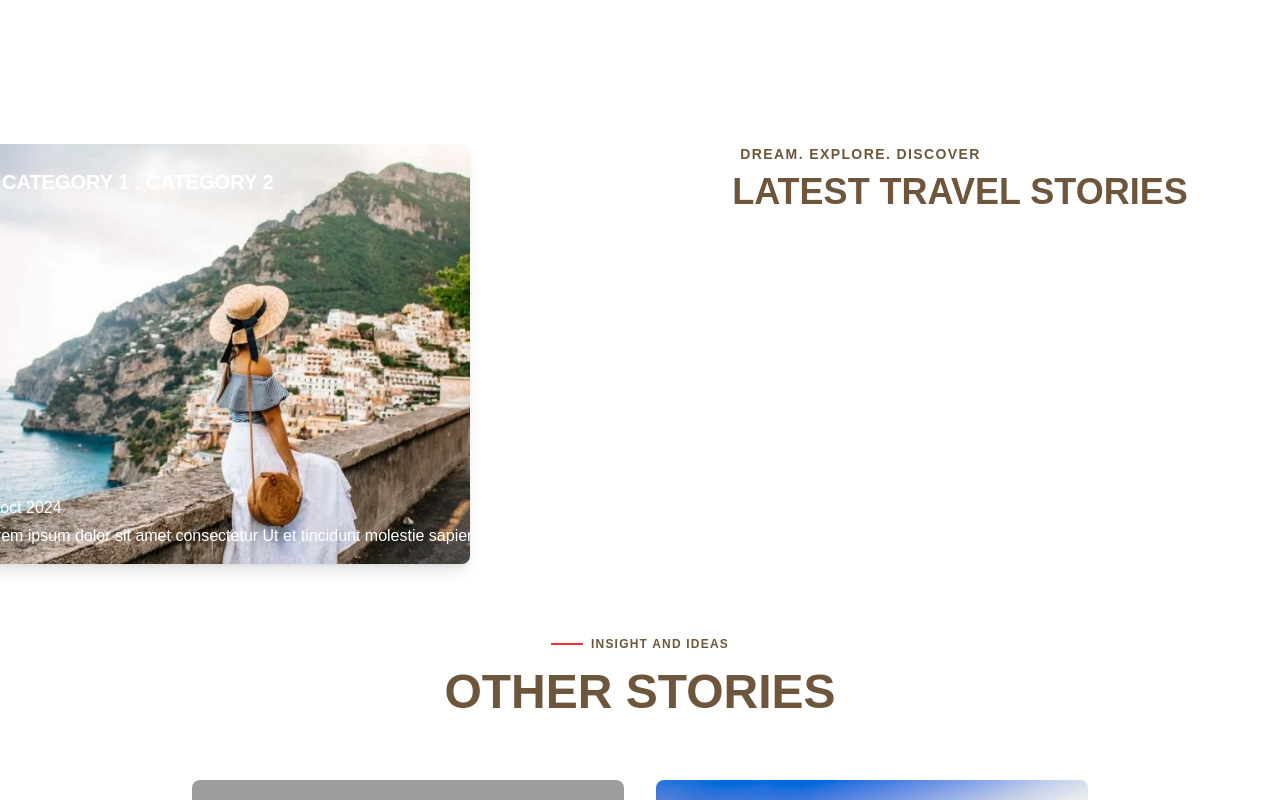
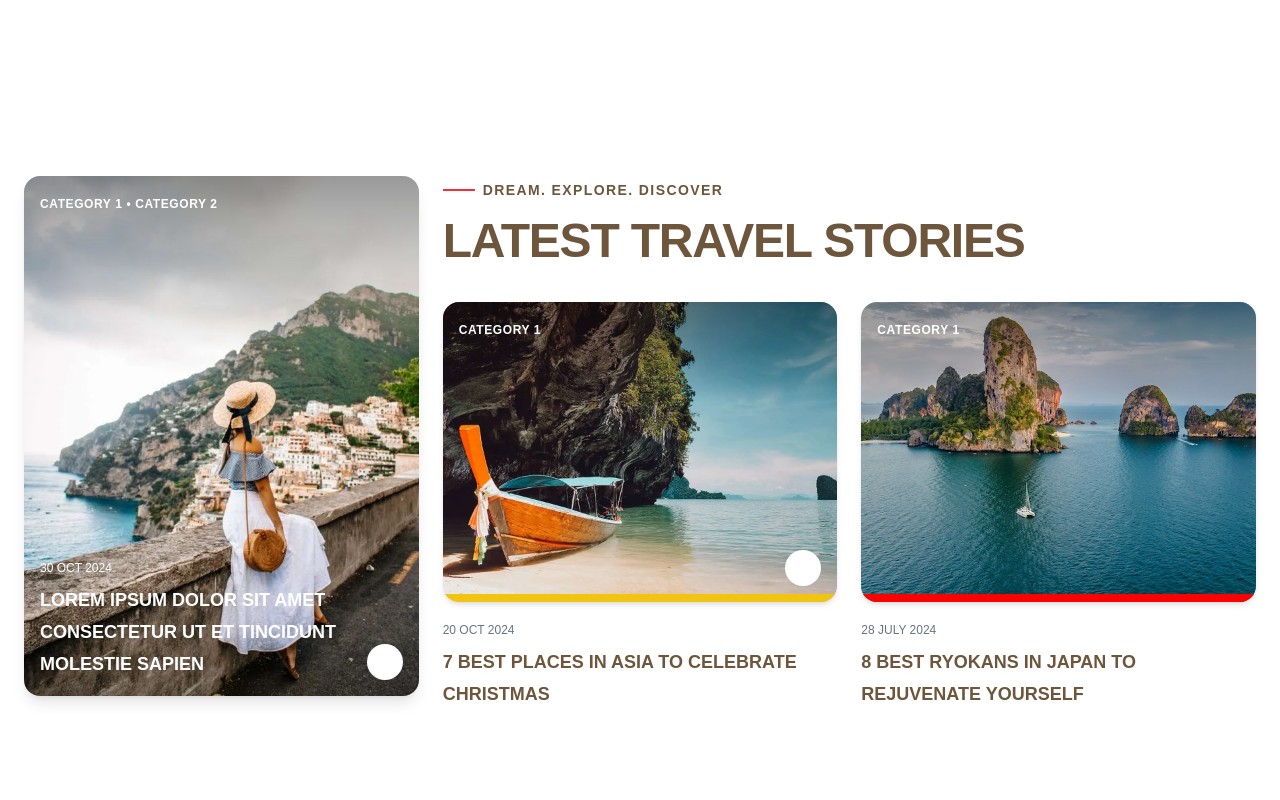
Before and after one commit to senu02/travel-site, a Next.js app in the folder traval-site/: page / in a window 1280 px wide. Shown: the part 820-1620 px from the top of the page. Built offline with nearby package versions, Linux system fonts and the light colour scheme; grey boxes are pictures that could not be loaded.

Commit message:
Fix Layout

```diff
--- a/traval-site/app/page.tsx
+++ b/traval-site/app/page.tsx
@@ -31,28 +31,103 @@ export default function Home() {
       <HeroSection />
       </section>
 
-      <div className="flex justify-center mt-2">
+ <div className="bg-white py-12 px-6 flex flex-col items-center">
 
-      <section className="grid grid-cols-2 bg-white py-2 relative justify-items-center ">
-        <div className="relative w-[700px] h-[420px]">
-          <div className="absolute top-4 left-4 right-4 z-10 text-white text-xl font-bold px-4 py-2 rounded-lg">
-            CATEGORY 1 . CATEGORY 2
-          </div>
-          <Image src={"/images/category1.png"} alt="Image" width={500} height={420} className="rounded-lg shadow-lg .w-96 h-full object-cover"/>
-          <div className="absolute bottom-4 justify-items-start ml-2 z-10 px- 2py-2 rounded-lg">
-            <p className="font-antonio text-white mb-1">30 oct 2024</p>
-            <p className="font-antonio text-white justify-between">Lorem ipsum dolor sit amet consectetur Ut et tincidunt molestie sapien</p>
-          </div>
+  <section className="grid grid-cols-1 lg:grid-cols-3 gap-6 max-w-7xl w-full font-antonio uppercase">
+  <div className="relative col-span-1 lg:col-span-1 rounded-2xl overflow-hidden shadow-lg h-[520px]">
+    <Image
+      src="/images/category1.png"
+      alt="Travel 1"
+      fill
+      className="object-cover"
+    />
+
+  <div className="absolute inset-0 bg-gradient-to-b from-black/40 to-transparent h-1/3 z-0"></div>
+
+    <div className="absolute top-4 left-4 text-white text-xs tracking-wider font-semibold z-10 leading-6">
+      CATEGORY 1 • CATEGORY 2
+    </div>
+    <div className="absolute bottom-4 left-4 right-1 text-white z-10">
+      <p className="text-xs mb-1 leading-6">30 OCT 2024</p>
+      <p className="text-lg font-semibold leading-8">
+        LOREM IPSUM DOLOR SIT AMET CONSECTETUR UT ET TINCIDUNT MOLESTIE SAPIEN
+      </p>
+    </div>
+    <div className="absolute bottom-4 right-4 z-10">
+              <div className="bg-white rounded-full w-9 h-9 flex items-center justify-center">
+              </div>
+            </div>
+  </div>
+
+  <div className="flex flex-col col-span-2">
+    <div className="text-center mb-8 justify-items-start">
+      <p className="text-sm font-bold text-[#6d563b] tracking-widest flex items-center justify-items-start leading-7">
+        <span className="w-8 h-0.5 bg-red-500 mr-2"></span>
+        DREAM. EXPLORE. DISCOVER
+      </p>
+      <h2 className="text-5xl font-bold text-[#6d563b] mt-2 tracking-tight justify-items-start leading-[1.2]">
+        LATEST TRAVEL STORIES
+      </h2>
+    </div>
+
+  <div className="grid grid-cols-1 md:grid-cols-2 gap-6">
+  <div className="flex flex-col group">
+    <div className="relative rounded-2xl overflow-hidden shadow-md h-[300px] mb-4">
+      <Image
+        src="/images/category2.png"
+        alt="Travel 2"
+        fill
+        className="object-cover"
+      />
+  <div className="absolute inset-0 bg-gradient-to-b from-black/40 to-transparent h-1/3 z-0"></div>
+
+      <div className="absolute top-4 left-4 text-white text-xs tracking-wider font-semibold z-10 leading-6">
+        CATEGORY 1
+      </div>
+      <div className="absolute bottom-4 right-4 z-10">
+        <div className="bg-white rounded-full w-9 h-9 flex items-center justify-center">
         </div>
-      <div className="justify-start mb-2">
-        <p className="text-sm uppercase font-antonio font-bold tracking-widest font-roboto text-[#6d563b]">      <span className="w-8 h-0.5 bg-red-500 mr-2"></span>DREAM. EXPLORE. DISCOVER</p>
-        <h2 className="text-4xl font-antonio  font-semibold text-[#6d563b] mt-2">LATEST TRAVEL STORIES</h2>
+      </div>
 
+      <div className="absolute bottom-0 left-0 right-0 h-2 bg-[#F1C40F]" ></div>
+    </div>
+    <div className="text-left">
+      <p className="text-xs text-gray-500 mb-1 leading-6">20 OCT 2024</p>
+      <p className="text-lg font-semibold text-[#6d563b] leading-8">
+        7 BEST PLACES IN ASIA TO CELEBRATE CHRISTMAS
+      </p>
+    </div>
+  </div>
+
+  <div className="flex flex-col group">
+    <div className="relative rounded-2xl overflow-hidden shadow-md h-[300px] mb-4">
+      <Image
+        src="/images/category3.jpg"
+        alt="Travel 3"
+        fill
+        className="object-cover"
+      />
+  <div className="absolute inset-0 bg-gradient-to-b from-black/40 to-transparent h-1/3 z-0"></div>
+
+      <div className="absolute top-4 left-4 text-white text-xs tracking-wider font-semibold z-10 leading-6">
+        CATEGORY 1
       </div>
-    </section>
-   </div>
+      <div className="absolute bottom-0 left-0 right-0 h-2 bg-[#ff0000] rounded-b-2xl"></div>
+    </div>
+    <div className="text-left">
+      <p className="text-xs text-gray-500 mb-1 leading-6">28 JULY 2024</p>
+      <p className="text-lg font-semibold text-[#6d563b] leading-8">
+        8 BEST RYOKANS IN JAPAN TO REJUVENATE YOURSELF
+      </p>
+    </div>
+  </div>
+</div>
+  </div>
+</section>
+</div>
 
-          <section className="py-16 px-6 md:px-10 bg-white max-w-6xl mx-auto">
+
+    <section className="py-16 px-6 md:px-10 bg-white max-w-6xl mx-auto">
 
       <div className="flex flex-col items-center text-center mb-12">
         <div className="flex items-center mb-4">
@@ -74,11 +149,13 @@ export default function Home() {
         fill
         className="object-cover group-hover:scale-105 transition-transform duration-300"
       />
+      <div className="absolute bottom-0 left-0 right-0 h-2 bg-[#ffc400] rounded-b-2xl"></div>
     </div>
     <span className="text-xs text-[#927B64] font-antonio uppercase block mb-2">09 AUG 2024</span>
     <h3 className="text-xl font-bold mb-4 text-[#927B64] font-antonio uppercase group-hover:text-red-500 transition-colors">
       6 BEST RYOKANS IN JAPAN TO REJUVENATE YOURSELF
     </h3>
+
   </article>
 
   <article className="group text-left">
@@ -89,6 +166,7 @@ export default function Home() {
         fill
         className="object-cover group-hover:scale-105 transition-transform duration-300"
       />
+        <div className="absolute bottom-0 left-0 right-0 h-2 bg-[#d42000] rounded-b-2xl"></div>
     </div>
     <span className="text-xs text-[#927B64] font-antonio uppercase block mb-2">30 OCT 2024</span>
     <h3 className="text-xl font-bold mb-4 text-[#927B64] font-antonio uppercase group-hover:text-red-500 transition-colors">
@@ -104,6 +182,7 @@ export default function Home() {
         fill
         className="object-cover group-hover:scale-105 transition-transform duration-300"
       />
+        <div className="absolute bottom-0 left-0 right-0 h-2 bg-[#ffc400] rounded-b-2xl"></div>
     </div>
     <span className="text-xs text-[#927B64] font-antonio uppercase block mb-2">09 AUG 2024</span>
     <h3 className="text-xl font-bold mb-4 text-[#927B64] font-antonio uppercase group-hover:text-red-500 transition-colors">
@@ -119,6 +198,7 @@ export default function Home() {
         fill
         className="object-cover group-hover:scale-105 transition-transform duration-300"
       />
+        <div className="absolute bottom-0 left-0 right-0 h-2 bg-[#d42000] rounded-b-2xl"></div>
     </div>
     <span className="text-xs text-[#927B64] font-antonio uppercase block mb-2">30 OCT 2024</span>
     <h3 className="text-xl font-bold mb-4 text-[#927B64] font-antonio uppercase group-hover:text-red-500 transition-colors">
@@ -134,6 +214,7 @@ export default function Home() {
         fill
         className="object-cover group-hover:scale-105 transition-transform duration-300"
       />
+            <div className="absolute bottom-0 left-0 right-0 h-2 bg-[#ffc400] rounded-b-2xl"></div>
     </div>
     <span className="text-xs text-[#927B64] font-antonio uppercase block mb-2">09 AUG 2024</span>
     <h3 className="text-xl font-bold mb-4 text-[#927B64] font-antonio uppercase group-hover:text-red-500 transition-colors">
@@ -149,6 +230,7 @@ export default function Home() {
         fill
         className="object-cover group-hover:scale-105 transition-transform duration-300"
       />
+        <div className="absolute bottom-0 left-0 right-0 h-2 bg-[#d42000] rounded-b-2xl"></div>
     </div>
     <span className="text-xs text-[#927B64] font-antonio uppercase block mb-2">30 OCT 2024</span>
     <h3 className="text-xl font-bold mb-4 text-[#927B64] font-antonio uppercase group-hover:text-red-500 transition-colors">
--- a/traval-site/package.json
+++ b/traval-site/package.json
@@ -10,6 +10,7 @@
   },
   "dependencies": {
     "@tailwindcss/forms": "^0.5.10",
+    "lucide": "^0.536.0",
     "next": "15.4.5",
     "react": "19.1.0",
     "react-dom": "19.1.0"
```
Also changed, not shown: 1 other file (tests, documents, lock files or other folders).
